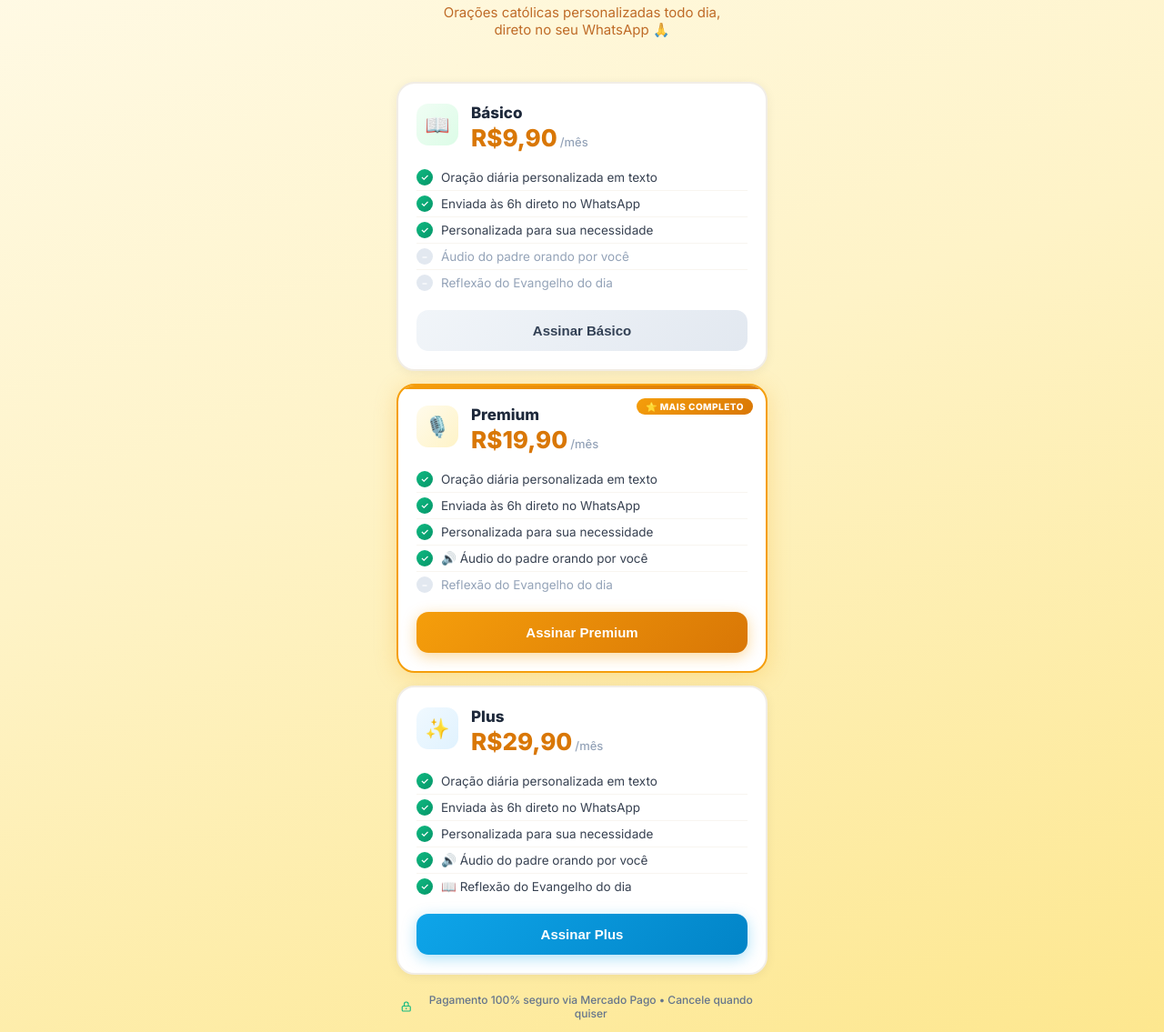
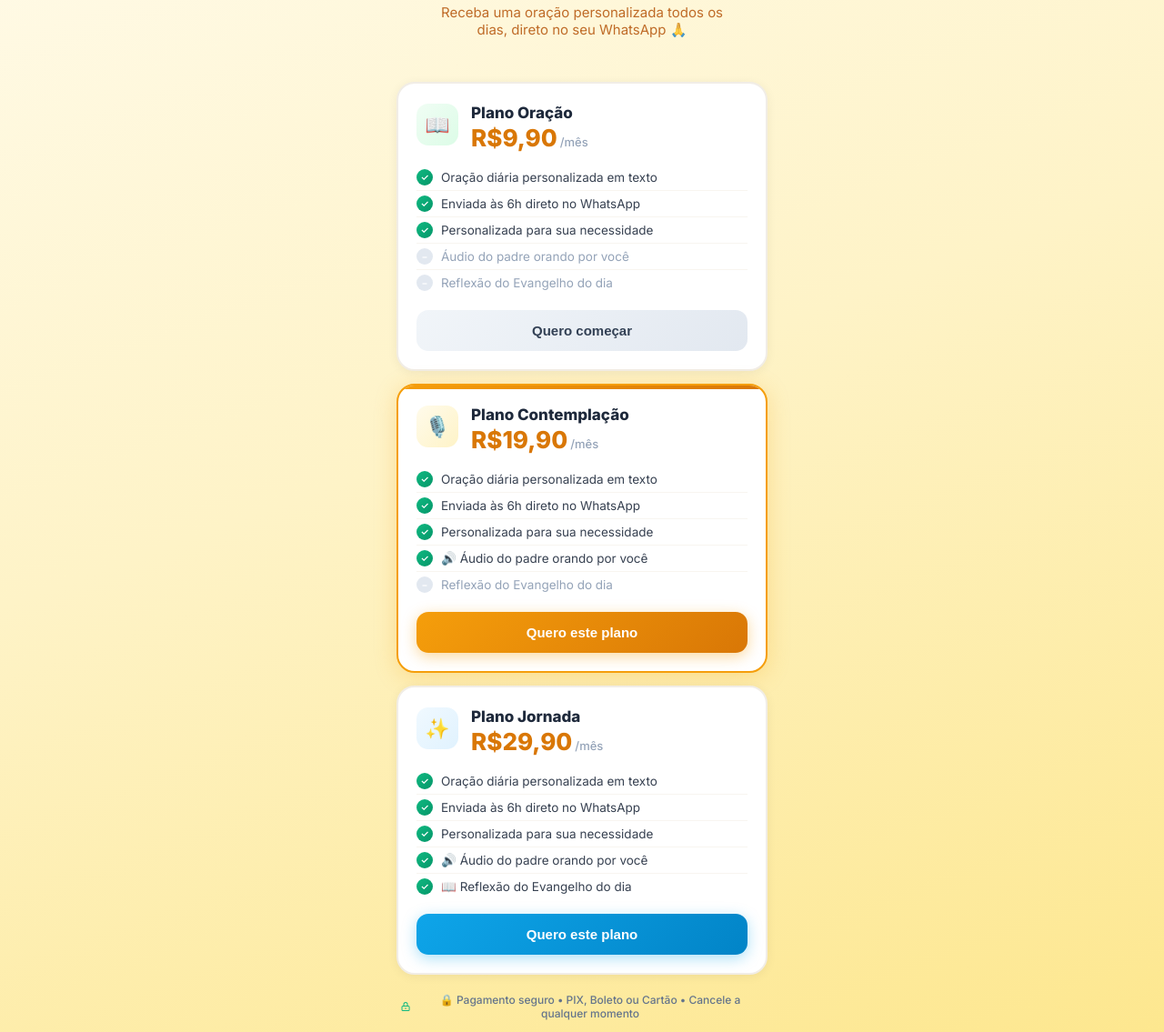
Before and after one commit to Edmario25/planos, a plain HTML site: page index.html in a window 1280 px wide. Shown: the part 161-1296 px from the top of the page at 91% size. Drawn offline with Linux system fonts and the light colour scheme.

Commit message:
Update index.html

```diff
--- a/index.html
+++ b/index.html
@@ -159,7 +159,7 @@
 <div class="header">
   <div class="logo"><div class="cross"></div></div>
   <h1>Orações Diárias</h1>
-  <p>Orações católicas personalizadas todo dia, direto no seu WhatsApp 🙏</p>
+  <p>Receba uma oração personalizada todos os dias, direto no seu WhatsApp 🙏</p>
 </div>
 
 <!-- ── Plan Cards ── -->
@@ -170,7 +170,7 @@
     <div class="card-top">
       <div class="plan-icon icon-basico">📖</div>
       <div class="plan-info">
-        <div class="plan-name">Básico</div>
+        <div class="plan-name">Plano Oração</div>
         <div class="plan-price">
           <span class="price-value">R$9,90</span>
           <span class="price-period">/mês</span>
@@ -186,17 +186,16 @@
     </ul>
     <button class="btn-assinar btn-basico" onclick="assinar('basico', this)">
       <span class="spinner" id="spinner-basico"></span>
-      <span class="btn-label">Assinar Básico</span>
+      <span class="btn-label">Quero começar</span>
     </button>
   </div>
 
   <!-- PREMIUM (featured) -->
   <div class="card featured">
-    <span class="badge-popular">⭐ Mais Completo</span>
     <div class="card-top">
       <div class="plan-icon icon-premium">🎙️</div>
       <div class="plan-info">
-        <div class="plan-name">Premium</div>
+        <div class="plan-name">Plano Contemplação</div>
         <div class="plan-price">
           <span class="price-value">R$19,90</span>
           <span class="price-period">/mês</span>
@@ -212,7 +211,7 @@
     </ul>
     <button class="btn-assinar btn-premium" onclick="assinar('premium', this)">
       <span class="spinner" id="spinner-premium"></span>
-      <span class="btn-label">Assinar Premium</span>
+      <span class="btn-label">Quero este plano</span>
     </button>
   </div>
 
@@ -221,7 +220,7 @@
     <div class="card-top">
       <div class="plan-icon icon-plus">✨</div>
       <div class="plan-info">
-        <div class="plan-name">Plus</div>
+        <div class="plan-name">Plano Jornada</div>
         <div class="plan-price">
           <span class="price-value">R$29,90</span>
           <span class="price-period">/mês</span>
@@ -237,7 +236,7 @@
     </ul>
     <button class="btn-assinar btn-plus" onclick="assinar('plus', this)">
       <span class="spinner" id="spinner-plus"></span>
-      <span class="btn-label">Assinar Plus</span>
+      <span class="btn-label">Quero este plano</span>
     </button>
   </div>
 
@@ -249,7 +248,7 @@
     <svg fill="none" viewBox="0 0 24 24" stroke="currentColor" stroke-width="2">
       <path stroke-linecap="round" stroke-linejoin="round" d="M12 15v2m-6 4h12a2 2 0 002-2v-6a2 2 0 00-2-2H6a2 2 0 00-2 2v6a2 2 0 002 2zm10-10V7a4 4 0 00-8 0v4h8z"/>
     </svg>
-    Pagamento 100% seguro via Mercado Pago • Cancele quando quiser
+    🔒 Pagamento seguro • PIX, Boleto ou Cartão • Cancele a qualquer momento
   </span>
 </div>
 
@@ -269,7 +268,7 @@
   // Personalizar header se tiver nome
   if (nome) {
     const p = document.querySelector('.header p');
-    p.textContent = 'Olá, ' + decodeURIComponent(nome) + '! Escolha como quer começar 🙏';
+    p.textContent = 'Olá, ' + decodeURIComponent(nome) + '! Que bom ter você aqui 🙏';
   }
 
   // ── Checkout pago ──
@@ -286,13 +285,13 @@
       const res = await fetch('https://n8n.apicesystem.shop/webhook/criar-checkout', {
         method: 'POST',
         headers: {'Content-Type': 'application/json'},
-        body: JSON.stringify({ plano, whatsapp: wa, nome })
+        body: JSON.stringify({ plano, whatsapp: wa, nome, origem: 'planos' })
       });
 
       if (!res.ok) throw new Error('HTTP ' + res.status);
 
       const data = await res.json();
-      const url  = data.checkout_url || data.init_point;
+      const url  = data.checkout_url;
 
       if (!url) throw new Error('Sem URL de checkout');
 
@@ -308,8 +307,7 @@
   }
 
   function textoBtn(plano) {
-    return plano === 'basico'   ? 'Assinar Básico'   :
-           plano === 'premium'  ? 'Assinar Premium'  : 'Assinar Plus';
+    return 'Quero este plano';
   }
 
   function showError() {
```
